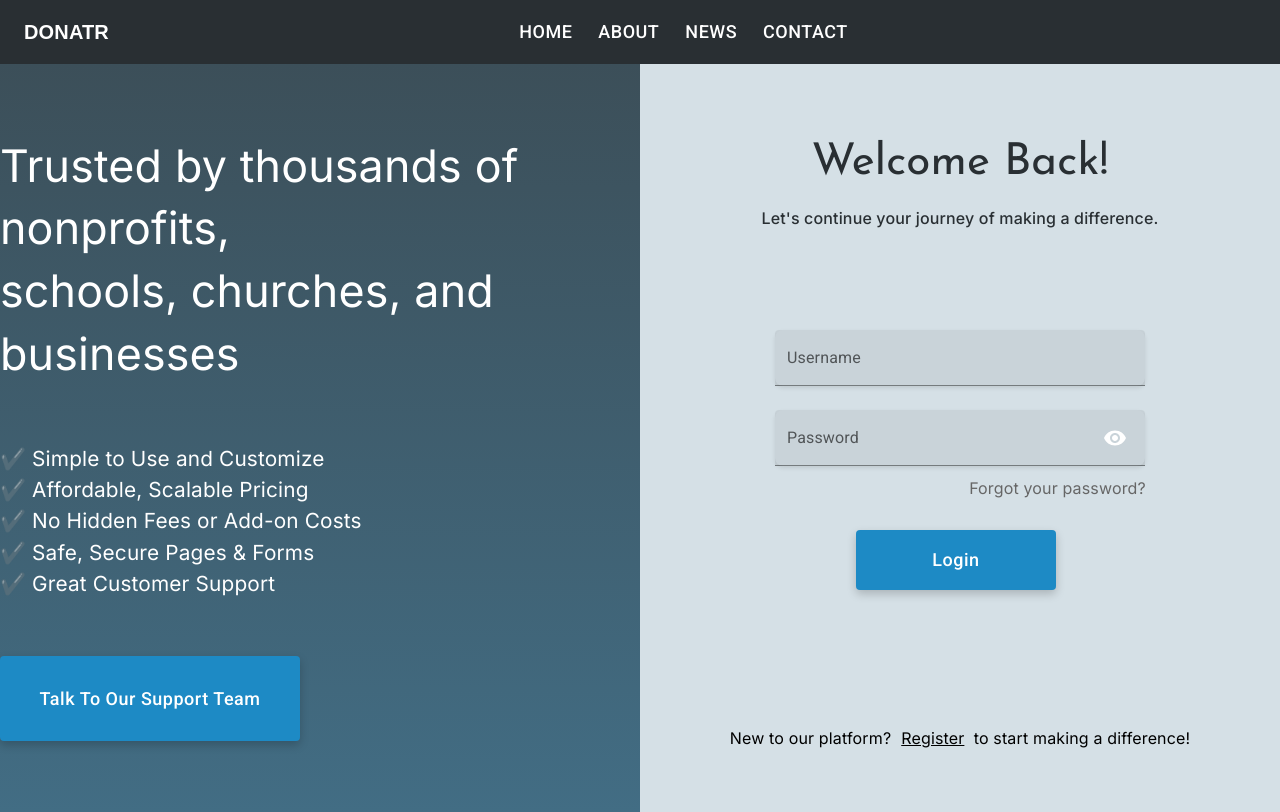
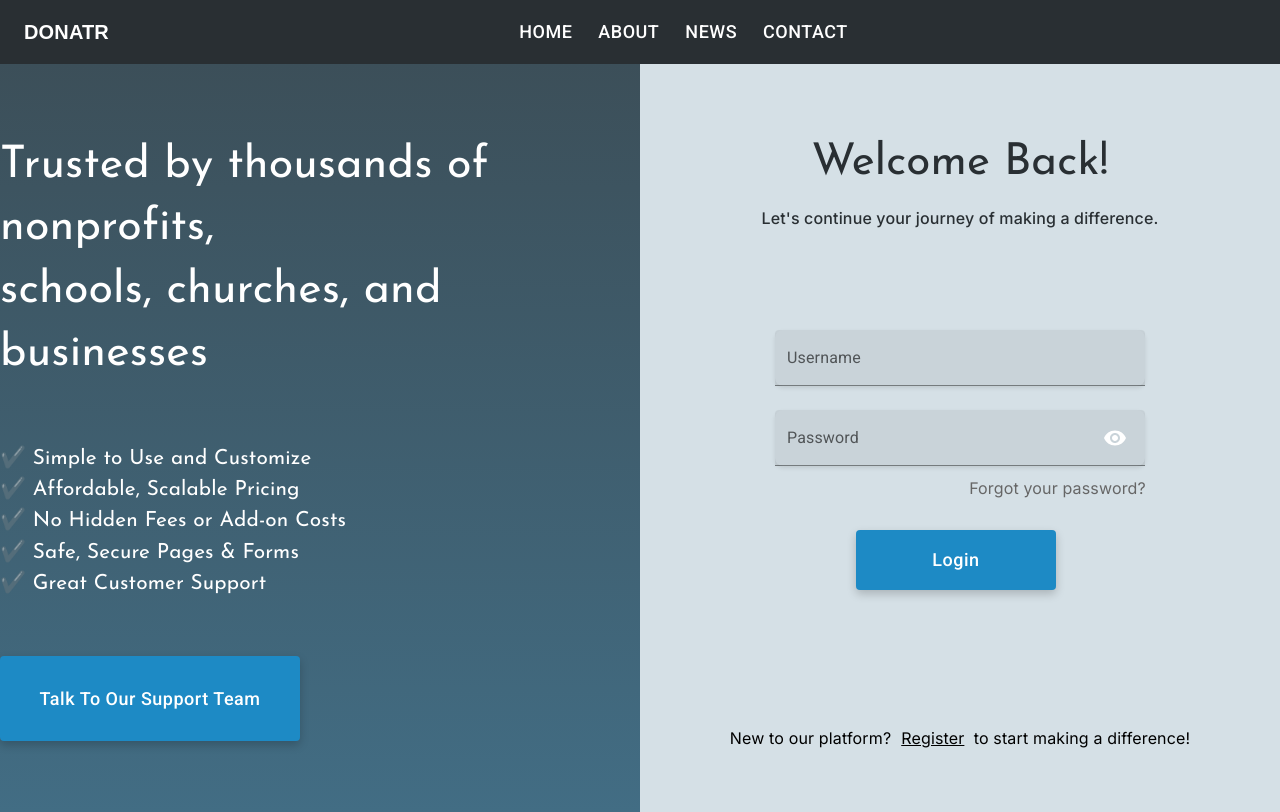
Before and after one commit to ahmedhussein107/DONATR, a React (Vite) app in the folder youth-like-fruits/: page /login in a window 1280 px wide. Built offline with nearby package versions, Linux system fonts and the light colour scheme.

Commit message:
change font in layout2 in LoginPage

```diff
--- a/youth-like-fruits/src/Loginpage/components/Layout2.jsx
+++ b/youth-like-fruits/src/Loginpage/components/Layout2.jsx
@@ -11,29 +11,28 @@ function Layout2() {
   };
 
   const contentStyle = {
-    color: 'white', // Set text color to white
-    fontSize: '1.2rem', // Adjust font size as needed
+    color: 'white',
+    fontSize: '1.2rem',
   };
 
   const titleStyle = {
-    fontWeight: 'Lato', // Make the title bold
-    marginBottom: '1.5rem', // Add margin bottom for spacing between title and other items
-    lineHeight: '1.4', // Set line height for the title (consider a global setting)
-    fontSize: '2.8rem', // Set font size for titles
-    color: 'WHITE', // Example color (check contrast against background)
+    fontFamily: 'Josefin Sans',
+    fontWeight: 'Lato',
+    marginBottom: '1.5rem',
+    lineHeight: '1.4',
+    fontSize: '2.8rem',
+    color: 'WHITE',
   };
 
   const listItemStyle = {
-    fontWeight: 'Lato', // Make the title bold
-    marginBottom: '1rem', // Add some bottom margin to each list item for spacing
-    fontSize: '1.3rem', // Set font size for list items
-    color: 'WHITE', // Example color (check contrast against background)
+    fontFamily: 'Josefin Sans',
+    fontWeight: 'Lato',
+    marginBottom: '1rem',
+    fontSize: '1.3rem',
+    color: 'WHITE',
   };
   const buttonStyle = {
-    height: 80, // Adjust height as desired (in pixels)
-    // OR (if MyButton component supports height prop)
-    // ...MyButton.defaultProps,
-    // height: 50, // Set height in MyButton props
+    height: 80,
   };
   return (
     <div style={gradientStyle}>
```
Also changed, not shown: 1 other file (tests, documents, lock files or other folders).
